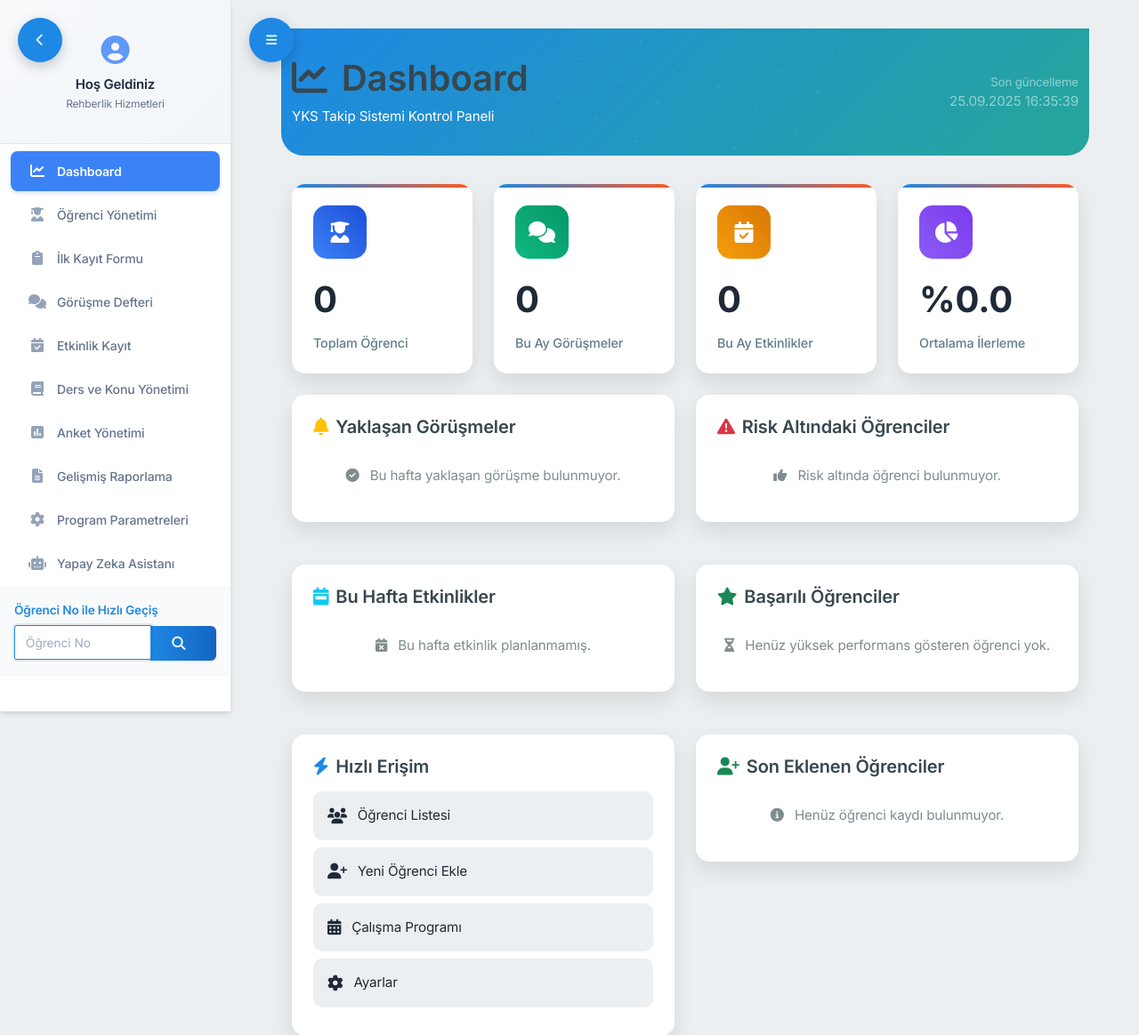
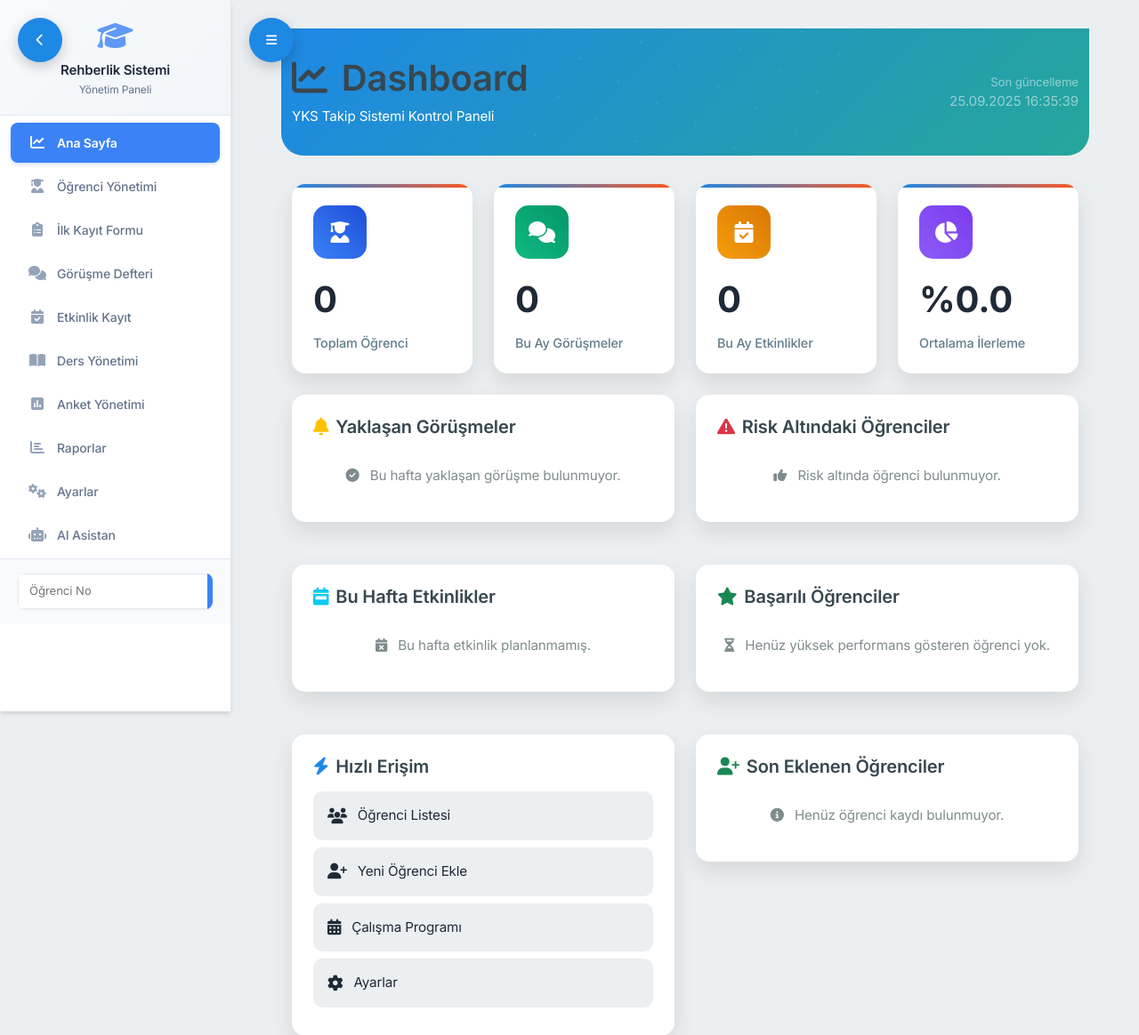
Before and after one commit to sahinalhas/R1, a Flask app: page /dashboard in a window 1280 px wide. Shown: the top 1164 px of the page at 89% size. Run offline with Flask 3, Linux system fonts and the light colour scheme; data that the repository does not hold is empty; parts of the project's set-up code (start-up, migrations or seed data) failed here and were passed over; some libraries are stand-ins or nearby versions.

Commit message:
Redesign sidebar for a cleaner, more consistent user experience
Update sidebar styling and navigation links for a modernized and uniform look across all pages. Includes a redesigned search component and simplified active link highlighting.

Replit-Commit-Author: Agent
Replit-Commit-Session-Id: dcd68011-1a43-43ec-bf8e-3beabad14ce4
Replit-Commit-Checkpoint-Type: intermediate_checkpoint
Replit-Commit-Screenshot-Url: https://storage.googleapis.com/screenshot-production-us-central1/1c1640b4-e060-4451-9a4f-87e01d8d1353/dcd68011-1a43-43ec-bf8e-3beabad14ce4/SA8M5zn

```diff
--- a/app/static/css/styles.css
+++ b/app/static/css/styles.css
@@ -528,14 +528,48 @@ body {
   margin-bottom: 0;
 }
 
-/* Search container - simplified design */
-.sidebar-nav-item.search-container {
-  background-color: #f9fafb;
-  margin: 0 !important;
-  border-radius: 0;
-  border: none;
-  border-top: 1px solid #f1f5f9;
-  border-bottom: 1px solid #f1f5f9;
+/* Sidebar search - clean minimal design */
+.sidebar-search {
+  padding: 16px 20px;
+  border-top: 1px solid #e2e8f0;
+  margin-top: auto;
+  background: #f8fafc;
+}
+
+.search-input-group {
+  display: flex;
+  border-radius: 8px;
+  overflow: hidden;
+  box-shadow: 0 1px 2px rgba(0, 0, 0, 0.05);
+}
+
+.search-input {
+  flex: 1;
+  padding: 8px 12px;
+  border: 1px solid #e2e8f0;
+  border-right: none;
+  outline: none;
+  font-size: 13px;
+  background: #ffffff;
+  color: #475569;
+}
+
+.search-input:focus {
+  border-color: #3b82f6;
+  box-shadow: 0 0 0 1px #3b82f6;
+}
+
+.search-btn {
+  padding: 8px 12px;
+  background: #3b82f6;
+  color: white;
+  border: 1px solid #3b82f6;
+  cursor: pointer;
+  transition: background 0.2s ease;
+}
+
+.search-btn:hover {
+  background: #2563eb;
 }
 
 /* Submenu icon stil */
--- a/app/templates/sidebar.html
+++ b/app/templates/sidebar.html
@@ -6,27 +6,25 @@
     <div class="sidebar-content">
         <!-- Hoş Geldiniz Karşılama Bölümü -->
         <div class="modern-welcome">
-            <div class="text-center py-3">
-                <i class="fas fa-user-circle modern-user-icon"></i>
-                <div class="modern-welcome-text">Hoş Geldiniz</div>
-                <div class="modern-welcome-help">Rehberlik Hizmetleri</div>
+            <div class="text-center">
+                <i class="fas fa-graduation-cap modern-user-icon"></i>
+                <div class="modern-welcome-text">Rehberlik Sistemi</div>
+                <div class="modern-welcome-help">Yönetim Paneli</div>
             </div>
         </div>
 
         <ul class="sidebar-nav">
-            <!-- Aktif öğrenci gösterimi artık tab bar'da yapılıyor -->
-
             <!-- Dashboard -->
             <li class="sidebar-nav-item">
-                <a class="sidebar-nav-link {% if request.endpoint == 'ana_sayfa.dashboard' %}active{% endif %}" href="{{ url_for('ana_sayfa.dashboard') }}">
+                <a class="sidebar-nav-link {{ 'active' if request.endpoint.startswith('ana_sayfa.') else '' }}" href="{{ url_for('ana_sayfa.dashboard') }}">
                     <i class="fas fa-chart-line sidebar-nav-icon"></i>
-                    <span class="sidebar-nav-text">Dashboard</span>
+                    <span class="sidebar-nav-text">Ana Sayfa</span>
                 </a>
             </li>
 
             <!-- Öğrenci yönetimi -->
             <li class="sidebar-nav-item">
-                <a class="sidebar-nav-link {% if request.endpoint == 'ogrenci_yonetimi.liste' %}active{% endif %}" href="{{ url_for('ogrenci_yonetimi.liste') }}">
+                <a class="sidebar-nav-link {{ 'active' if request.endpoint.startswith('ogrenci_yonetimi.') else '' }}" href="{{ url_for('ogrenci_yonetimi.liste') }}">
                     <i class="fas fa-user-graduate sidebar-nav-icon"></i>
                     <span class="sidebar-nav-text">Öğrenci Yönetimi</span>
                 </a>
@@ -34,15 +32,15 @@
 
             <!-- İlk kayıt formu -->
             <li class="sidebar-nav-item">
-                <a class="sidebar-nav-link {% if 'ilk_kayit_formu.' in request.endpoint %}active{% endif %}" href="{{ url_for('ilk_kayit_formu.kayit_formu') }}">
-                    <i class="fas fa-clipboard sidebar-nav-icon"></i>
+                <a class="sidebar-nav-link {{ 'active' if request.endpoint.startswith('ilk_kayit_formu.') else '' }}" href="{{ url_for('ilk_kayit_formu.kayit_formu') }}">
+                    <i class="fas fa-clipboard-list sidebar-nav-icon"></i>
                     <span class="sidebar-nav-text">İlk Kayıt Formu</span>
                 </a>
             </li>
 
             <!-- Görüşme defteri -->
             <li class="sidebar-nav-item">
-                <a class="sidebar-nav-link {% if 'gorusme_defteri.' in request.endpoint %}active{% endif %}" href="{{ url_for('gorusme_defteri.index') }}">
+                <a class="sidebar-nav-link {{ 'active' if request.endpoint.startswith('gorusme_defteri.') else '' }}" href="{{ url_for('gorusme_defteri.index') }}">
                     <i class="fas fa-comments sidebar-nav-icon"></i>
                     <span class="sidebar-nav-text">Görüşme Defteri</span>
                 </a>
@@ -50,7 +48,7 @@
 
             <!-- Etkinlik kayıt -->
             <li class="sidebar-nav-item">
-                <a href="{{ url_for('etkinlik_kayit.index') }}" class="sidebar-nav-link {% if 'etkinlik_kayit.' in request.endpoint %}active{% endif %}">
+                <a class="sidebar-nav-link {{ 'active' if request.endpoint.startswith('etkinlik_kayit.') else '' }}" href="{{ url_for('etkinlik_kayit.index') }}">
                     <i class="fas fa-calendar-check sidebar-nav-icon"></i>
                     <span class="sidebar-nav-text">Etkinlik Kayıt</span>
                 </a>
@@ -58,15 +56,15 @@
 
             <!-- Ders ve konu yönetimi -->
             <li class="sidebar-nav-item">
-                <a class="sidebar-nav-link {% if 'ders_konu_yonetimi.' in request.endpoint and request.endpoint != 'ana_sayfa.index' and 'ogrenci_yonetimi.liste' not in request.endpoint %}active{% endif %}" href="{{ url_for('ders_konu_yonetimi.lista') }}">
-                    <i class="fas fa-book sidebar-nav-icon"></i>
-                    <span class="sidebar-nav-text">Ders ve Konu Yönetimi</span>
+                <a class="sidebar-nav-link {{ 'active' if request.endpoint.startswith('ders_konu_yonetimi.') else '' }}" href="{{ url_for('ders_konu_yonetimi.lista') }}">
+                    <i class="fas fa-book-open sidebar-nav-icon"></i>
+                    <span class="sidebar-nav-text">Ders Yönetimi</span>
                 </a>
             </li>
 
             <!-- Anket yönetimi -->
             <li class="sidebar-nav-item">
-                <a href="{{ url_for('anket_yonetimi.index') }}" class="sidebar-nav-link {% if 'anket_yonetimi.' in request.endpoint %}active{% endif %}">
+                <a class="sidebar-nav-link {{ 'active' if request.endpoint.startswith('anket_yonetimi.') else '' }}" href="{{ url_for('anket_yonetimi.index') }}">
                     <i class="fas fa-poll sidebar-nav-icon"></i>
                     <span class="sidebar-nav-text">Anket Yönetimi</span>
                 </a>
@@ -74,49 +72,46 @@
 
             <!-- Gelişmiş raporlama -->
             <li class="sidebar-nav-item">
-                <a href="{{ url_for('rapor_yonetimi.rapor_yonetimi_index') }}" class="sidebar-nav-link {% if 'rapor_yonetimi.rapor_yonetimi_index' in request.endpoint or 'rapor_yonetimi.donemsel_rapor' in request.endpoint or 'rapor_yonetimi.istatistik_raporu' in request.endpoint %}active{% endif %}">
-                    <i class="fas fa-file-alt sidebar-nav-icon"></i>
-                    <span class="sidebar-nav-text">Gelişmiş Raporlama</span>
+                <a class="sidebar-nav-link {{ 'active' if request.endpoint.startswith('rapor_yonetimi.') else '' }}" href="{{ url_for('rapor_yonetimi.rapor_yonetimi_index') }}">
+                    <i class="fas fa-chart-bar sidebar-nav-icon"></i>
+                    <span class="sidebar-nav-text">Raporlar</span>
                 </a>
             </li>
 
             <!-- Program parametreleri -->
             <li class="sidebar-nav-item">
-                <a class="sidebar-nav-link {% if 'parametre_yonetimi.' in request.endpoint %}active{% endif %}" href="{{ url_for('parametre_yonetimi.index') }}">
-                    <i class="fas fa-cog sidebar-nav-icon"></i>
-                    <span class="sidebar-nav-text">Program Parametreleri</span>
+                <a class="sidebar-nav-link {{ 'active' if request.endpoint.startswith('parametre_yonetimi.') else '' }}" href="{{ url_for('parametre_yonetimi.index') }}">
+                    <i class="fas fa-cogs sidebar-nav-icon"></i>
+                    <span class="sidebar-nav-text">Ayarlar</span>
                 </a>
             </li>
 
             <!-- Yapay zeka asistanı -->
             <li class="sidebar-nav-item">
-                <a href="{{ url_for('yapay_zeka_asistan.index') }}" class="sidebar-nav-link {% if 'yapay_zeka_asistan.' in request.endpoint %}active{% endif %}">
+                <a class="sidebar-nav-link {{ 'active' if request.endpoint.startswith('yapay_zeka_asistan.') else '' }}" href="{{ url_for('yapay_zeka_asistan.index') }}">
                     <i class="fas fa-robot sidebar-nav-icon"></i>
-                    <span class="sidebar-nav-text">Yapay Zeka Asistanı</span>
+                    <span class="sidebar-nav-text">AI Asistan</span>
                 </a>
             </li>
+        </ul>
 
-            <!-- Öğrenci seçili değilse hızlı arama göster -->
+        <!-- Alt kısımda hızlı arama - sadece öğrenci seçili değilse -->
         {% if not get_aktif_ogrenci() %}
-            <li class="sidebar-nav-item search-container">
-                <div class="p-3">
-                    <form id="ogrenciHizliAramaForm" action="{{ url_for('ogrenci_yonetimi.hizli_ara') }}" method="GET" class="d-flex flex-column">
-                        <label for="ogrenciNo" class="form-label mb-2 modern-form-label">Öğrenci No ile Hızlı Geçiş</label>
-                        <div class="input-group">
-                            <input type="text" id="ogrenciNo" name="ogrenci_no" class="form-control modern-form-control" placeholder="Öğrenci No">
-                            <button type="submit" class="btn btn-primary modern-btn">
+        <div class="sidebar-search">
+            <form action="{{ url_for('ogrenci_yonetimi.hizli_ara') }}" method="GET">
+                <div class="search-input-group">
+                    <input type="text" name="ogrenci_no" placeholder="Öğrenci No" class="search-input">
+                    <button type="submit" class="search-btn">
                         <i class="fas fa-search"></i>
                     </button>
                 </div>
             </form>
         </div>
-            </li>
         {% endif %}
-        </ul>
     </div>
 
     <!-- Sidebar Toggle Button -->
-    <div class="sidebar-toggle" title="Kenar çubuğunu daralt/genişlet">
+    <div class="sidebar-toggle" title="Menüyü daralt/genişlet">
         <i class="fas fa-chevron-left"></i>
     </div>
 </nav>
```
Also changed, not shown: 1 other file. Lines whose indentation alone changed are shown as unchanged.
